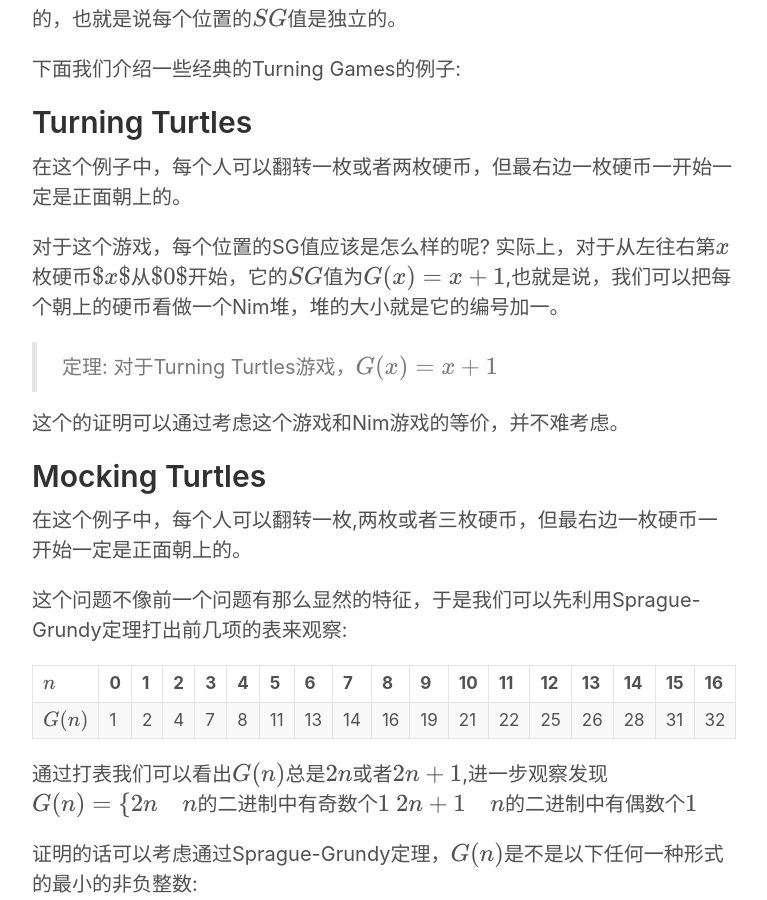
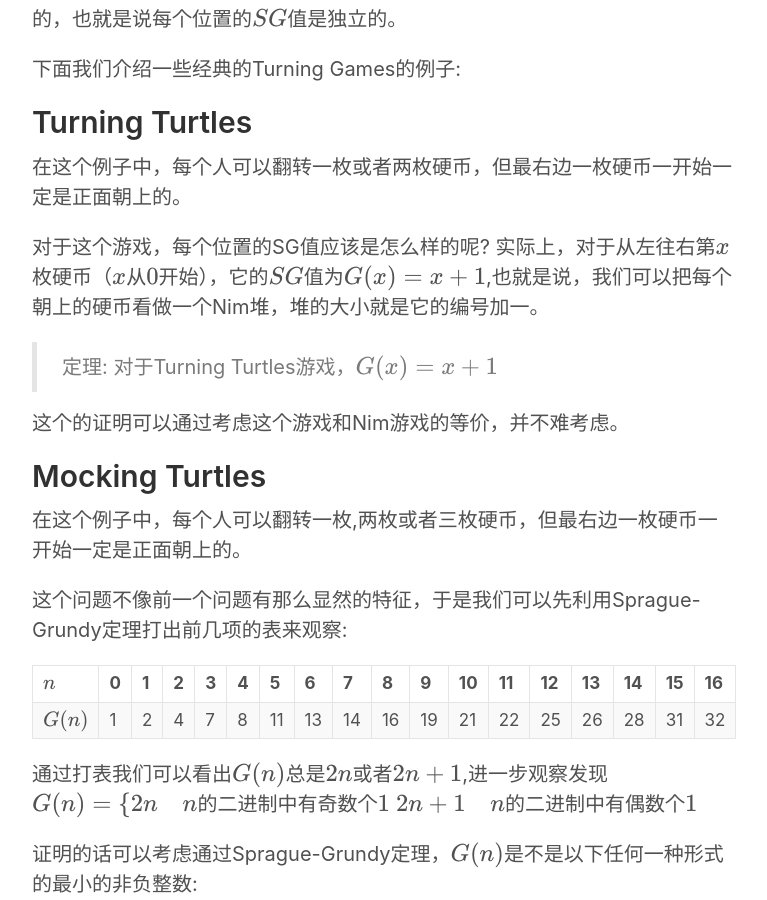
Before and after one commit to wcysai/wcysai.github.io, a Jekyll site: the page built from _posts/2019-09-17-On nim multiplication and related games.md, in a window 1280 px wide and 900 px high, scrolled down 806 px. Shown: the whole window, without its empty margins (258-1025 px from the left). Built offline with Jekyll 4.4.1, drawn with Linux system fonts in a browser that asks for light colours; formulas are drawn with MathJax 3.

```diff
--- a/_posts/2019-09-17-On nim multiplication and related games.md
+++ b/_posts/2019-09-17-On nim multiplication and related games.md
@@ -21,7 +21,7 @@ Turning Games,指的是一类这样的游戏: 有$n$枚硬币排成一排，其
 
 在这个例子中，每个人可以翻转一枚或者两枚硬币，但最右边一枚硬币一开始一定是正面朝上的。
 
-对于这个游戏，每个位置的SG值应该是怎么样的呢? 实际上，对于从左往右第$x$枚硬币($x$从$0$开始)，它的$SG$值为$G(x)=x+1$,也就是说，我们可以把每个朝上的硬币看做一个Nim堆，堆的大小就是它的编号加一。
+对于这个游戏，每个位置的SG值应该是怎么样的呢? 实际上，对于从左往右第$x$枚硬币（$x$从$0$开始），它的$SG$值为$G(x)=x+1$,也就是说，我们可以把每个朝上的硬币看做一个Nim堆，堆的大小就是它的编号加一。
 
 > 定理: 对于Turning Turtles游戏，$G(x)=x+1$
 
```
